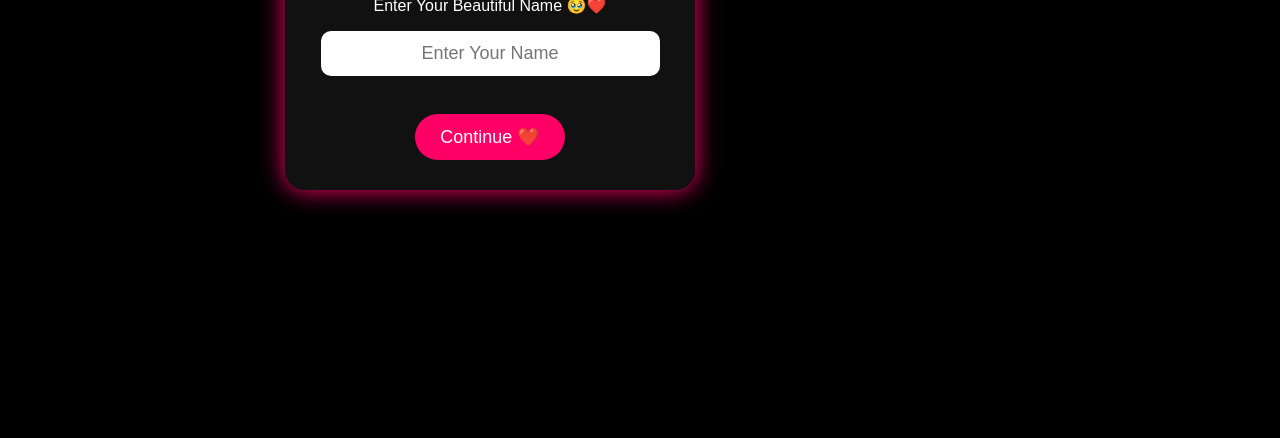
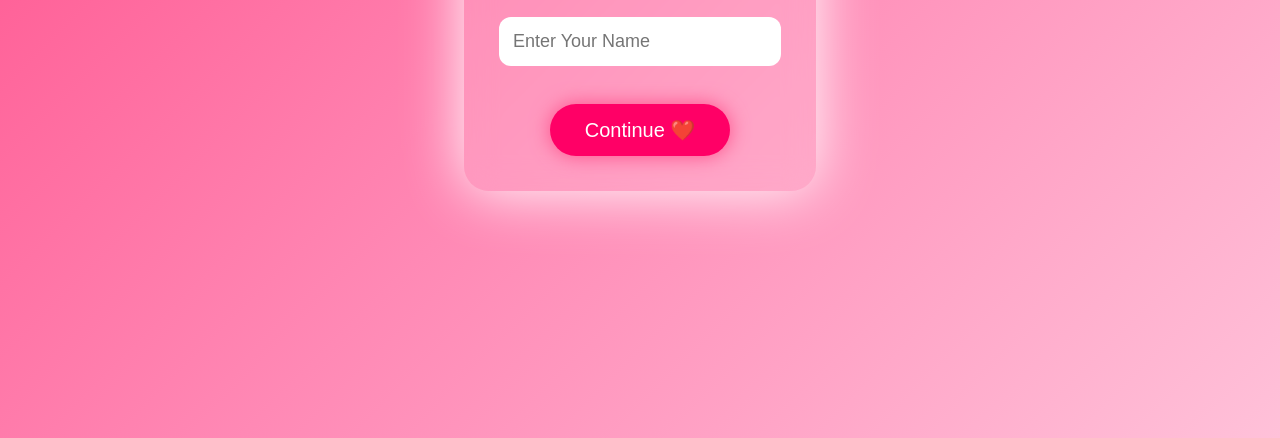
Before and after one commit to musti2303/mustafa-love, a plain HTML site: page index.html in a window 1280 px wide. Shown: the part 362-800 px from the top of the page. Drawn offline with nearby package versions, Linux system fonts and the light colour scheme.

Commit message:
Update style.css

```diff
--- a/style.css
+++ b/style.css
@@ -1,52 +1,192 @@
-body{
+*{
 margin:0;
 padding:0;
+box-sizing:border-box;
 font-family:Arial,sans-serif;
-background:#000;
-color:white;
+}
+
+body{
+background:linear-gradient(135deg,#ff4e8a,#ff89b5,#ffc1d9);
+min-height:100vh;
 display:flex;
 justify-content:center;
 align-items:center;
-height:100vh;
 overflow:hidden;
 }
 
 .container{
-background:#111;
-padding:30px;
-border-radius:20px;
+background:rgba(255,255,255,.15);
+backdrop-filter:blur(15px);
+padding:35px;
+border-radius:25px;
 text-align:center;
-width:90%;
-max-width:350px;
-box-shadow:0 0 25px #ff0066;
+box-shadow:0 0 30px rgba(255,255,255,.4);
+z-index:10;
 }
 
 h1{
-color:#ff4d88;
+color:#fff;
+font-size:38px;
+margin-bottom:10px;
+text-shadow:0 0 15px #fff;
+}
+
+.subtitle{
+color:#fff;
+margin-bottom:20px;
+font-size:18px;
+}
+
+input{
+width:100%;
+padding:14px;
+border:none;
+border-radius:12px;
+outline:none;
+font-size:18px;
 margin-bottom:20px;
 }
 
-input{
+button{
+padding:14px 35px;
+border:none;
+border-radius:50px;
+background:#ff0066;
+color:#fff;
+font-size:20px;
+cursor:pointer;
+transition:.3s;
+box-shadow:0 0 20px #ff4e8a;
+}
+
+button:hover{
+transform:scale(1.08);
+box-shadow:0 0 35px #fff;
+}
+
+.hearts{
+position:fixed;
+top:0;
+left:0;
+width:100%;
+height:100%;
+pointer-events:none;
+overflow:hidden;
+}
+
+.heart{
+position:absolute;
+bottom:-40px;
+font-size:22px;
+animation:float 6s linear infinite;
+opacity:.8;
+}
+
+@keyframes float{
+0%{
+transform:translateY(0) scale(1);
+opacity:1;
+}
+100%{
+transform:translateY(-120vh) scale(1.6);
+opacity:0;
+}
+}
+/* Glow Animation */
+
+@keyframes glow{
+0%{
+box-shadow:0 0 20px #ff4d88;
+}
+50%{
+box-shadow:0 0 60px #ffffff;
+}
+100%{
+box-shadow:0 0 20px #ff4d88;
+}
+}
+
+.container{
+animation:glow 2s infinite;
+}
+
+/* Rose Rain */
+
+.rose{
+position:fixed;
+top:-50px;
+font-size:28px;
+animation:roseFall linear infinite;
+pointer-events:none;
+z-index:999;
+}
+
+@keyframes roseFall{
+
+0%{
+transform:translateY(-10vh) rotate(0deg);
+opacity:1;
+}
+
+100%{
+transform:translateY(120vh) rotate(360deg);
+opacity:0;
+}
+
+}
+
+/* Heart Rain */
+
+.heartRain{
+position:fixed;
+top:-40px;
+font-size:22px;
+pointer-events:none;
+animation:heartFall linear infinite;
+z-index:999;
+}
+
+@keyframes heartFall{
+
+0%{
+transform:translateY(-10vh);
+opacity:1;
+}
+
+100%{
+transform:translateY(120vh);
+opacity:0;
+}
+
+}
+
+/* Fireworks Canvas */
+
+#fireworks{
+position:fixed;
+top:0;
+left:0;
+width:100%;
+height:100%;
+pointer-events:none;
+z-index:1;
+}
+
+/* Mobile */
+
+@media(max-width:600px){
+
+.container{
 width:90%;
-padding:12px;
-border:none;
-border-radius:10px;
-outline:none;
-font-size:18px;
-margin-bottom:20px;
-text-align:center;
+padding:25px;
+}
+
+h1{
+font-size:30px;
 }
 
 button{
-background:#ff0066;
-color:white;
-border:none;
-padding:12px 25px;
-border-radius:30px;
-font-size:18px;
-cursor:pointer;
-transition:.3s;
+width:100%;
 }
 
-button:hover{
-transform:scale(1.05);
+}
```
